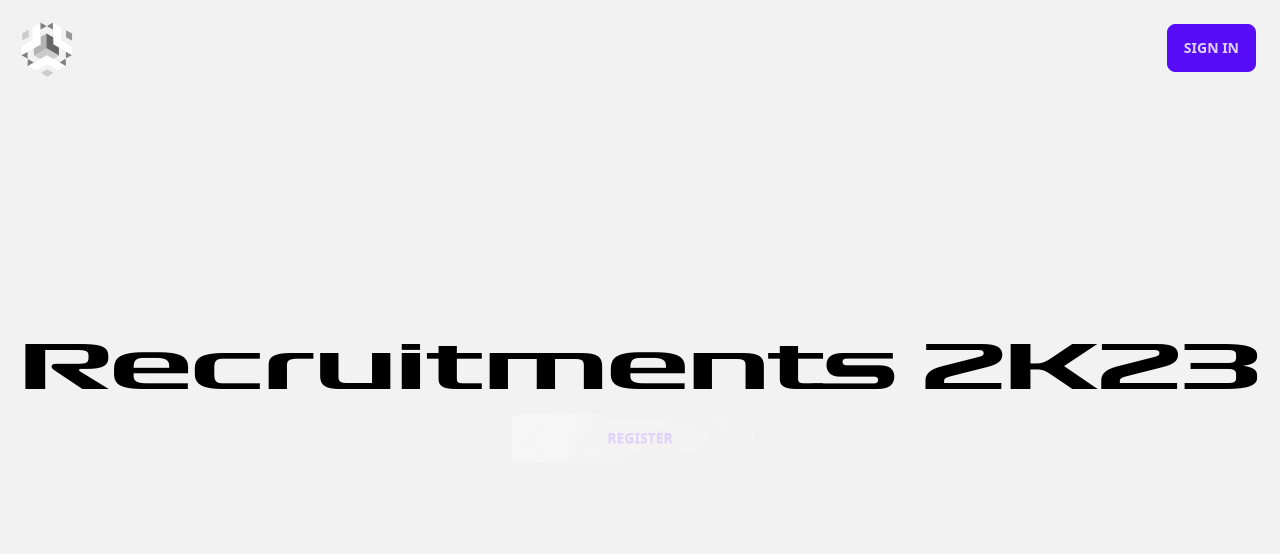
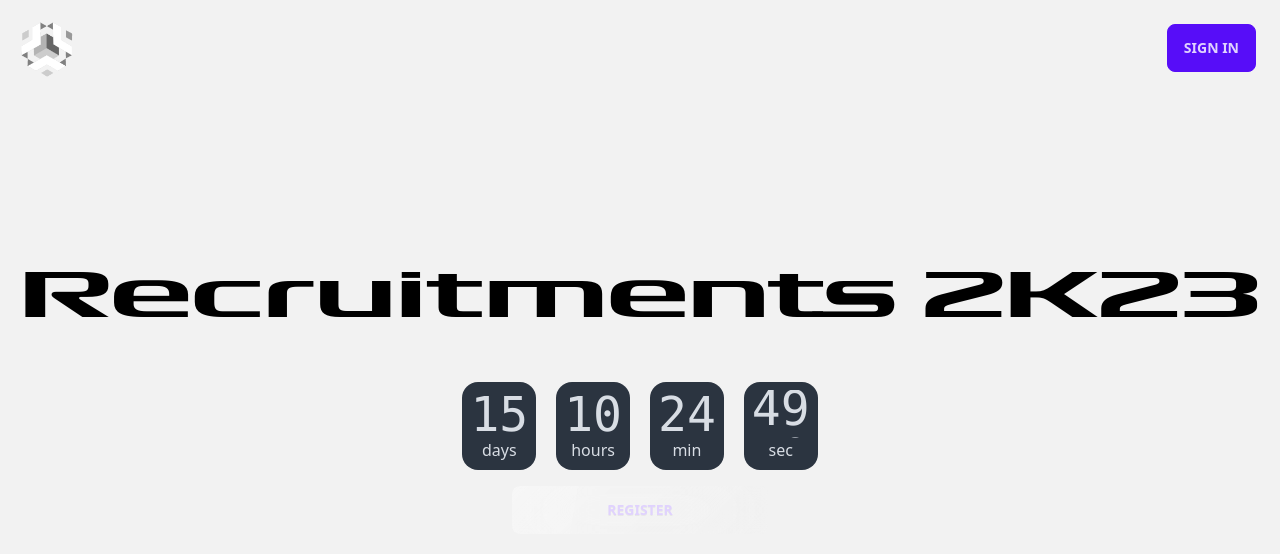
Before and after one commit to trisha-thakur/Recruitments-2K23, a Next.js app: page / in a window 1280 px wide. Shown: the top 554 px of the page. Built offline with nearby package versions, Linux system fonts and the light colour scheme.

Commit message:
clock and select ui made

```diff
--- a/package.json
+++ b/package.json
@@ -22,5 +22,8 @@
     "react-dom": "18.2.0",
     "tailwindcss": "3.3.3",
     "typescript": "5.1.6"
+  },
+  "devDependencies": {
+    "daisyui": "^3.5.1"
   }
 }
--- a/src/app/page.tsx
+++ b/src/app/page.tsx
@@ -2,6 +2,7 @@
 import Navbar from "@/components/Navbar";
 import SignInModal from "@/components/SignInModal";
 import Link from "next/link";
+import Clock from "@/components/ui/Clock";
 
 export default function Home() {
   return (
@@ -10,10 +11,15 @@ export default function Home() {
       <div className="hero min-h-screen bg-base-200">
         <SignInModal />
         <div className="hero-content flex-col gap-4 max-w-none text-center">
-            <h1 className="text-6xl font-bold font-f1">Recruitments 2K23</h1>
-            <Link href="/register" className="btn btn-wide glass btn-primary">Register</Link>
+          <h1 className="text-6xl font-bold font-f1">Recruitments 2K23</h1>
+          <div className="pt-10">
+            <Clock />
+          </div>
+          <Link href="/register" className="btn btn-wide glass btn-primary">
+            Register
+          </Link>
         </div>
       </div>
     </>
-  )
+  );
 }
--- /dev/null
+++ b/src/components/ui/Clock.tsx
@@ -0,0 +1,75 @@
+import React, { useState, useEffect } from 'react';
+
+const CountdownClock: React.FC = () => {
+  const [days, setDays] = useState(15);
+  const [hours, setHours] = useState(10);
+  const [minutes, setMinutes] = useState(24);
+  const [seconds, setSeconds] = useState(54);
+
+  // Update the countdown every second
+  useEffect(() => {
+    const countdownInterval = setInterval(() => {
+      // Decrement seconds
+      if (seconds > 0) {
+        setSeconds(seconds - 1);
+      } else {
+        // When seconds reach 0, reset to 59 and decrement minutes
+        if (minutes > 0) {
+          setMinutes(minutes - 1);
+          setSeconds(59);
+        } else {
+          // When minutes reach 0, reset to 59 and decrement hours
+          if (hours > 0) {
+            setHours(hours - 1);
+            setMinutes(59);
+          } else {
+            // When hours reach 0, reset to 23 and decrement days
+            if (days > 0) {
+              setDays(days - 1);
+              setHours(23);
+              setMinutes(59);
+              setSeconds(59);
+            } else {
+              // Countdown has ended, clear the interval
+              clearInterval(countdownInterval);
+            }
+          }
+        }
+      }
+    }, 1000);
+
+    // Clean up the interval when the component unmounts
+    return () => clearInterval(countdownInterval);
+  }, [days, hours, minutes, seconds]);
+
+  return (
+    <div className="grid grid-flow-col gap-5 text-center auto-cols-max">
+      <div className="flex flex-col p-2 bg-neutral rounded-box text-neutral-content">
+        <span className="countdown font-mono text-5xl">
+          <span style={{ '--value': days } as React.CSSProperties}></span>
+        </span>
+        days
+      </div>
+      <div className="flex flex-col p-2 bg-neutral rounded-box text-neutral-content">
+        <span className="countdown font-mono text-5xl">
+          <span style={{ '--value': hours } as React.CSSProperties}></span>
+        </span>
+        hours
+      </div>
+      <div className="flex flex-col p-2 bg-neutral rounded-box text-neutral-content">
+        <span className="countdown font-mono text-5xl">
+          <span style={{ '--value': minutes } as React.CSSProperties}></span>
+        </span>
+        min
+      </div>
+      <div className="flex flex-col p-2 bg-neutral rounded-box text-neutral-content">
+        <span className="countdown font-mono text-5xl">
+          <span style={{ '--value': seconds } as React.CSSProperties}></span>
+        </span>
+        sec
+      </div>
+    </div>
+  );
+};
+
+export default CountdownClock;
--- /dev/null
+++ b/src/components/ui/Select.tsx
@@ -0,0 +1,50 @@
+import React, { useState } from 'react';
+
+const OptionBox: React.FC<{ label: string; onClick: () => void; isSelected: boolean }> = ({
+  label,
+  onClick,
+  isSelected,
+}) => {
+  return (
+    <button
+      className={`p-4 border rounded-lg ${
+        isSelected
+          ? 'bg-blue-500 text-white border-blue-500'
+          : 'bg-gray-200 text-gray-700 border-gray-300 hover:bg-blue-100 hover:text-blue-500'
+      }`}
+      onClick={onClick}
+    >
+      {label}
+    </button>
+  );
+};
+
+const Select: React.FC = () => {
+  const [selectedOption, setSelectedOption] = useState<string | null>(null);
+
+  const handleOptionSelect = (option: string) => {
+    setSelectedOption(option);
+  };
+
+  const options = ['Option 1', 'Option 2', 'Option 3', 'Option 4'];
+
+  return (
+    <div className="p-4">
+      <div className="grid grid-cols-2 gap-4">
+        {options.map((option, index) => (
+          <OptionBox
+            key={index}
+            label={option}
+            onClick={() => handleOptionSelect(option)}
+            isSelected={selectedOption === option}
+          />
+        ))}
+      </div>
+      <p className="mt-4">
+        Selected Option: {selectedOption ? selectedOption : 'None selected'}
+      </p>
+    </div>
+  );
+};
+
+export default Select;
```
Also changed, not shown: 1 other file (tests, documents, lock files or other folders).
